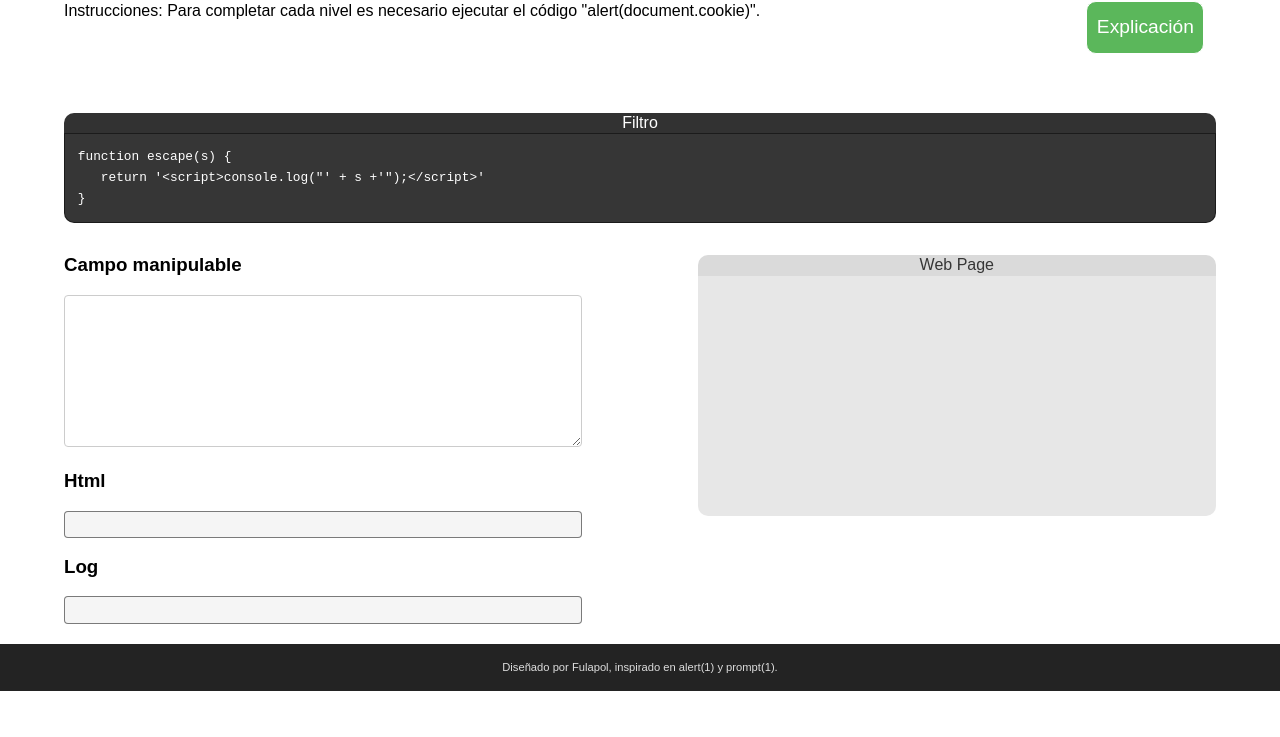
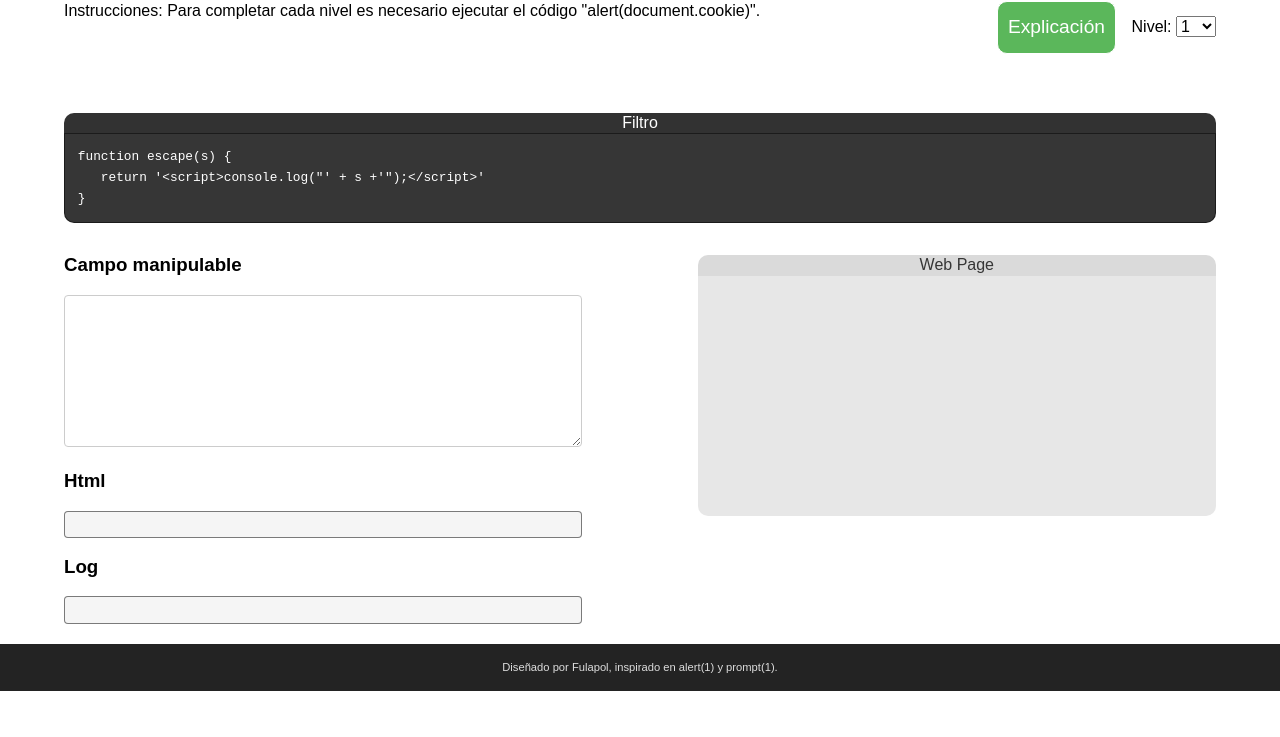
Before and after one commit to TabComplet/JScape, a plain HTML site: page jscape.html in a window 1280 px wide. Shown: the part 63-800 px from the top of the page. Drawn offline with Linux system fonts and the light colour scheme.

Commit message:
Selector de niveles; close gh-8

```diff
--- a/jscape.html
+++ b/jscape.html
@@ -15,6 +15,24 @@
       <div style="min-height: 5em;">
         <div style="float:right">
           <a class="button" onclick="explicacion()">Explicación</a>
+          <label>Nivel: </label>
+          <select onchange="cargarNivel(this.value)">
+            <option value="0">1</option>
+            <option value="1">2</option>
+            <option value="2">3</option>
+            <option value="3">4</option>
+            <option value="4">5</option>
+            <option value="5">6</option>
+            <option value="6">7</option>
+            <option value="7">8</option>
+            <option value="8">9</option>
+            <option value="9">10</option>
+            <option value="10">11</option>
+            <option value="11">12</option>
+            <option value="12">13</option>
+            <option value="13">14</option>
+            <option value="14">15</option>
+          </select>
         </div>
         <p class="instrucciones">
           Instrucciones: Para completar cada nivel es necesario ejecutar el código "alert(document.cookie)".
```
